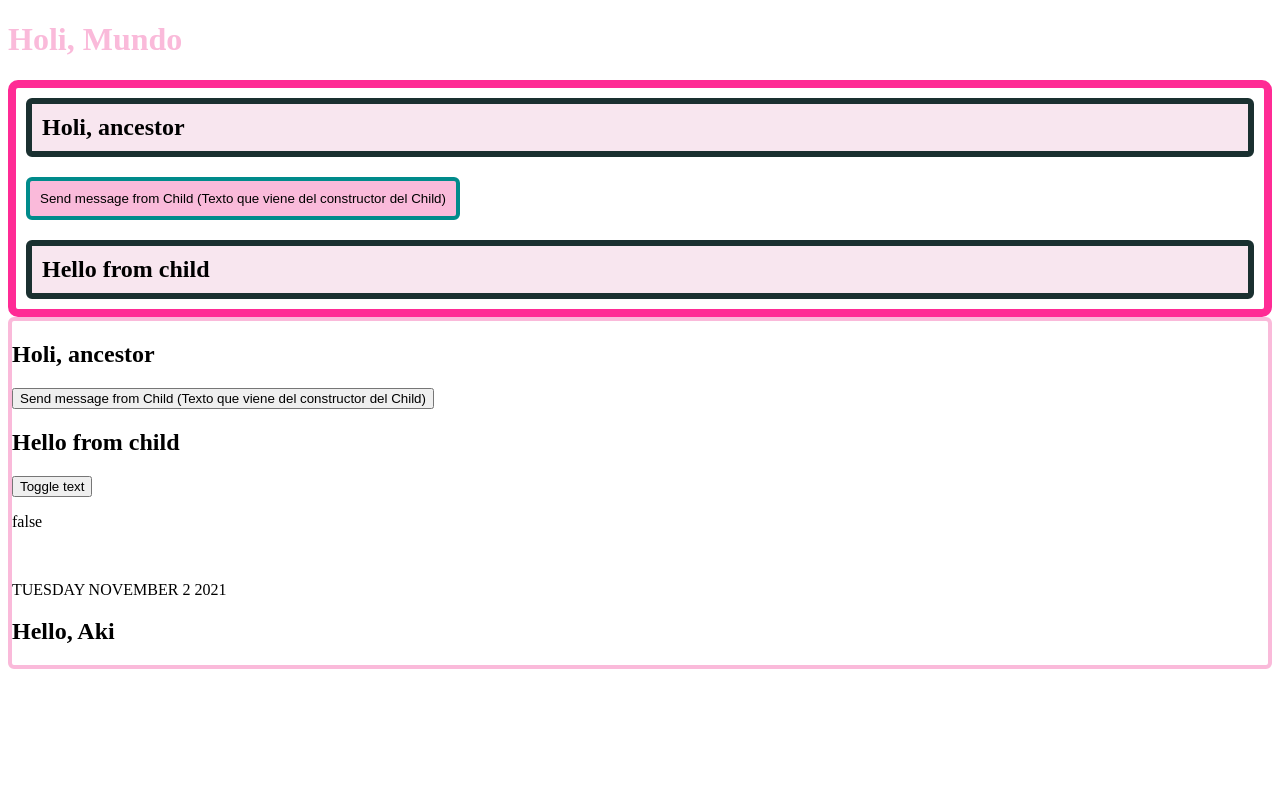
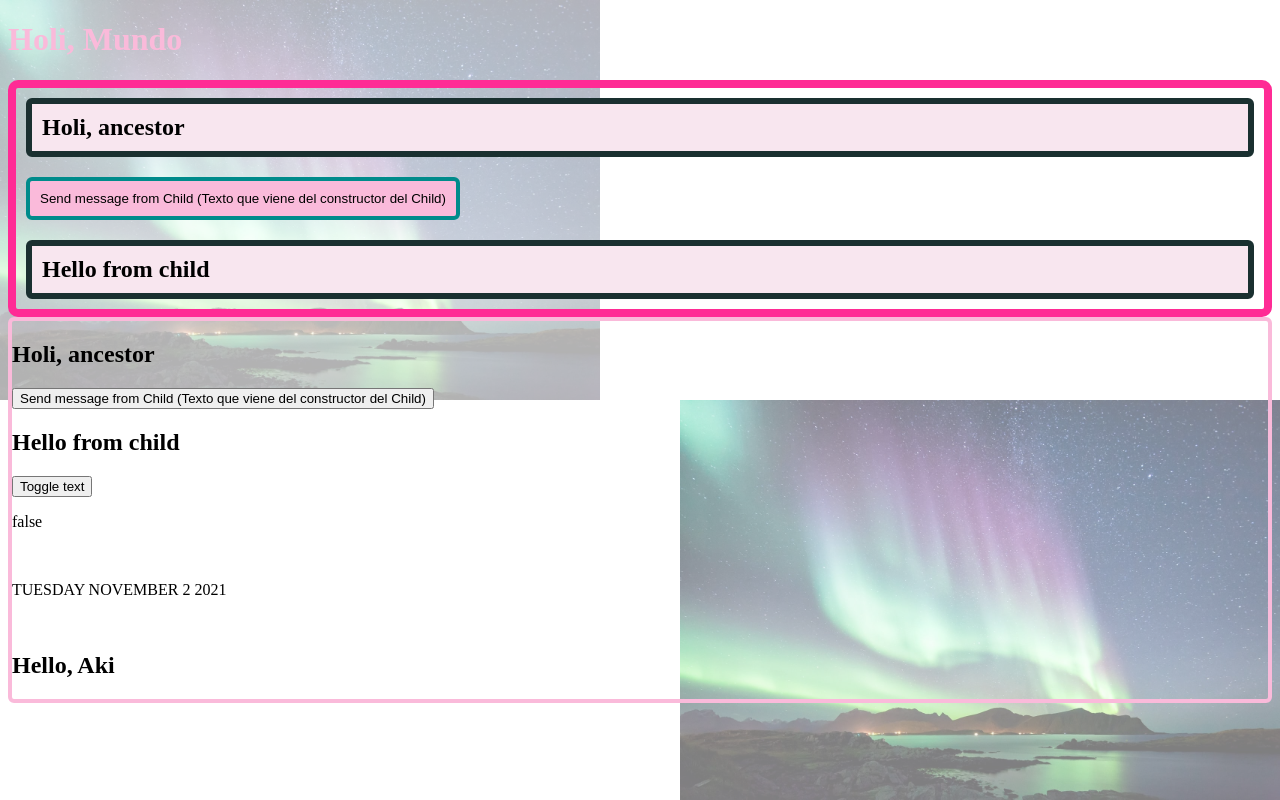
Before and after one commit to adrianaDTS/fcc-ng-test, an Angular app: page / in a window 1280 px wide. Built offline with nearby package versions, Linux system fonts and the light colour scheme.

Commit message:
:sparkles: Add image through prop binding and interpolation

```diff
--- a/src/app/app.component.html
+++ b/src/app/app.component.html
@@ -8,9 +8,17 @@
   <p>{{ showText }}</p>
   <br />
   <p>{{ todaysDate | date: "EEEE MMMM d y" | uppercase }}</p>
+  <br />
   <!-- Pipes are only executed when pure changes are detected
     (a change of a primitive input value such as string, number,
     boolean or symbol, or a change in an object reference, such as date,
     array, function or object) -->
   <h2>{{ "Aki" | greetingsPipe }}</h2>
 </app-child>
+
+<!-- Prop binding. This one is recomended, but when you don't have a property to bind,
+you can use attribute binding (syntax: [attr.attribute-you-are-targeting]="expression") -->
+<img class="bg-binding-image" [src]="itemImageUrl" />
+
+<!-- Interpolation -->
+<img class="bg-interpolation-image" src="{{ itemImageUrl }}" />
--- a/src/app/app.component.scss
+++ b/src/app/app.component.scss
@@ -0,0 +1,19 @@
+.bg {
+  &-binding-image {
+    height: 50vh;
+    position: absolute;
+    left: 0;
+    top: 0;
+    z-index: -1;
+    opacity: 0.3;
+  }
+
+  &-interpolation-image {
+    height: 50vh;
+    position: absolute;
+    right: 0;
+    bottom: 0;
+    z-index: -1;
+    opacity: 0.5;
+  }
+}
--- a/src/app/app.component.ts
+++ b/src/app/app.component.ts
@@ -9,6 +9,7 @@ export class AppComponent implements OnInit, OnDestroy {
   intervalSub: any;
   showText: Boolean = false;
   todaysDate = new Date();
+  itemImageUrl = '../assets/aurora-borealis.jpeg';
 
   ngOnInit() {
     this.intervalSub = setInterval(() => {
```
Also changed, not shown: src/assets/aurora-borealis.jpeg (added), 1 other file (tests, documents, lock files or other folders).
